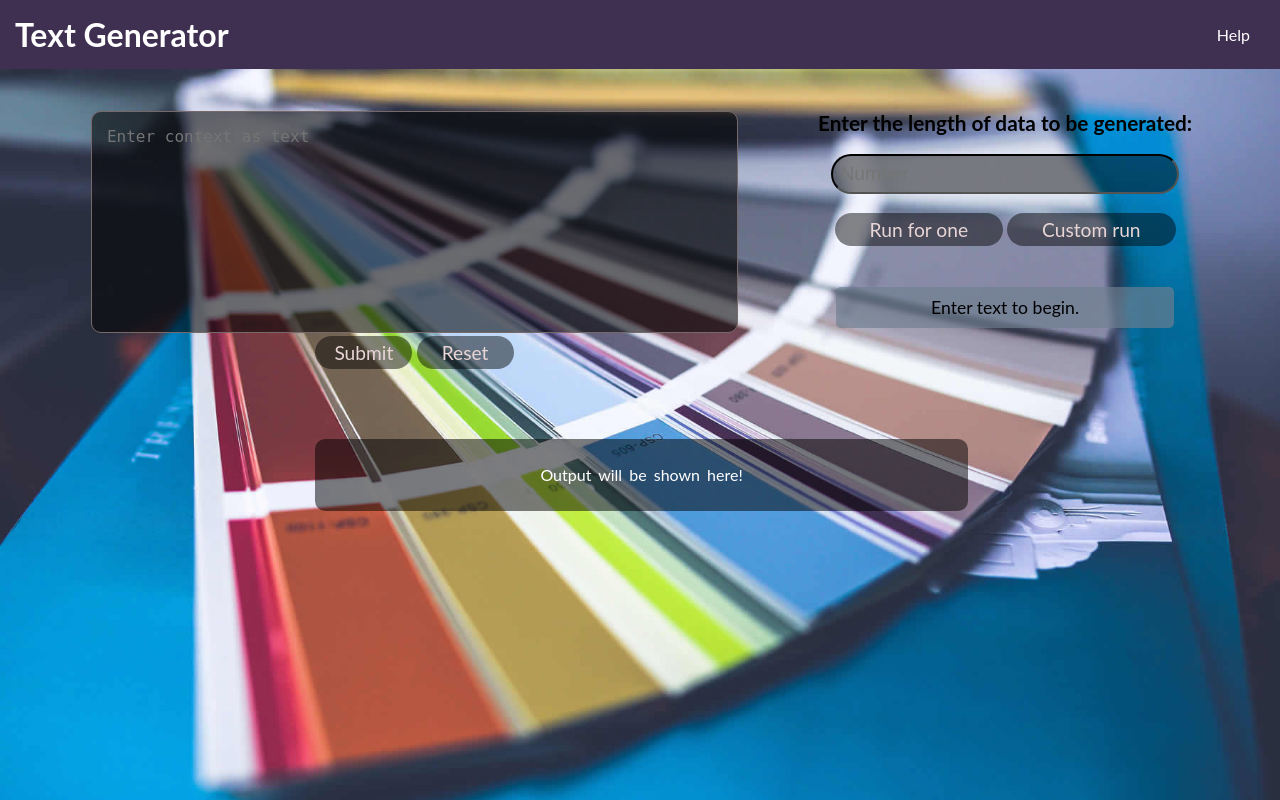
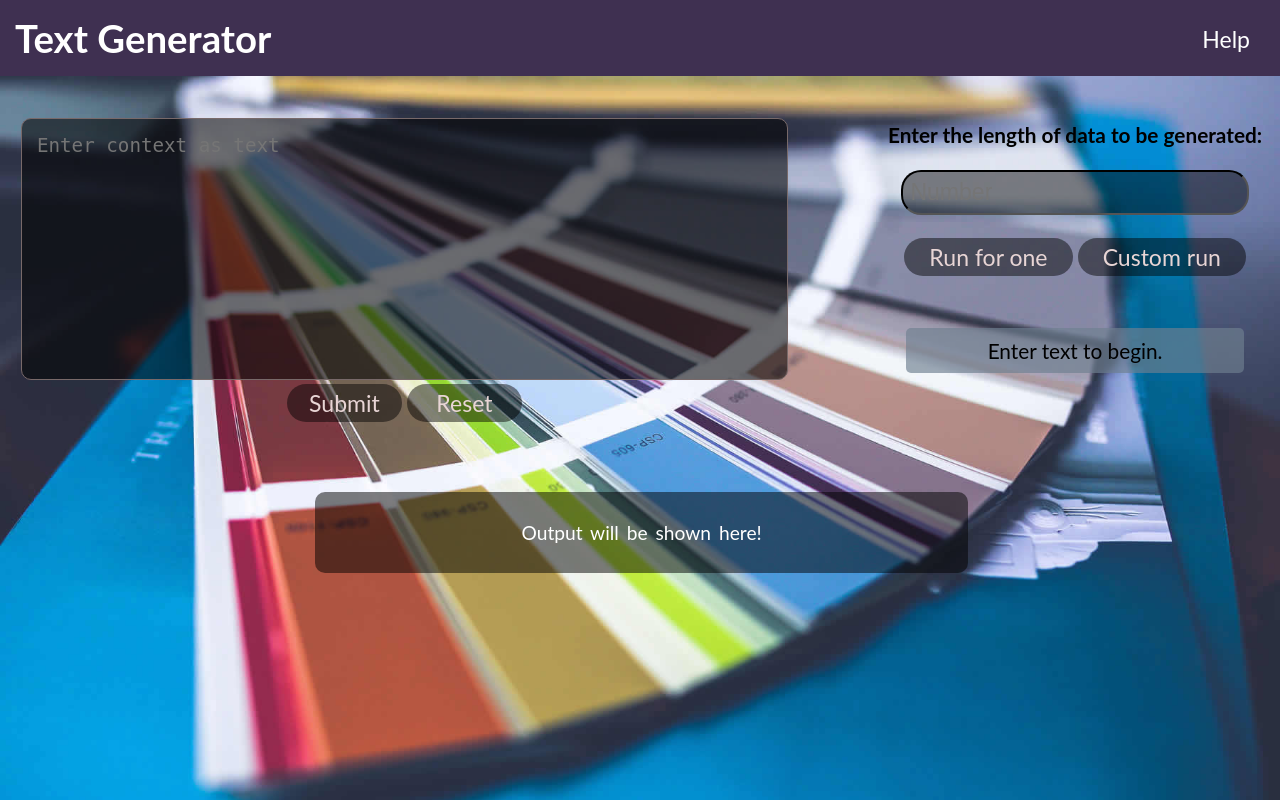
Before and after one commit to deshwal88/Text_Generator, a Flask app: page / in a window 1280 px wide. Run offline with Flask 2, Linux system fonts and the light colour scheme.

Commit message:
initial commit

```diff
--- a/static/css/style.css
+++ b/static/css/style.css
@@ -3,7 +3,7 @@
   background-repeat: no-repeat;
   background-size: cover;
   font-family: 'Lato',sans-serif;
-  font-size:1.0rem;
+  font-size:1.2rem;
 }
 
 
@@ -17,6 +17,7 @@
 
 #help{
   position: absolute;
+  font-size: larger;
   top:25px;
   right: 30px;
   text-decoration: none;
@@ -56,7 +57,7 @@
 .container .prediction{
   position: relative;
   top: -12px;
-  margin-left: 80px;
+  margin-left: 100px;
   display: flex;
   flex-direction: column;
   justify-content: space-around;
@@ -104,7 +105,7 @@
   margin-right: 18px;
   text-align: center;
   color: black;
-  font-size: 1.1rem;;
+  font-size: 1.3rem;;
   font-family: inherit;
   background-color: #708090a8;
   padding: 10px;
@@ -121,7 +122,7 @@
   font-family: inherit;
   border-radius: 10px;
   word-spacing: 3px;
-  line-height: 20px;
+  line-height: 23px;
 }
 
 
```
